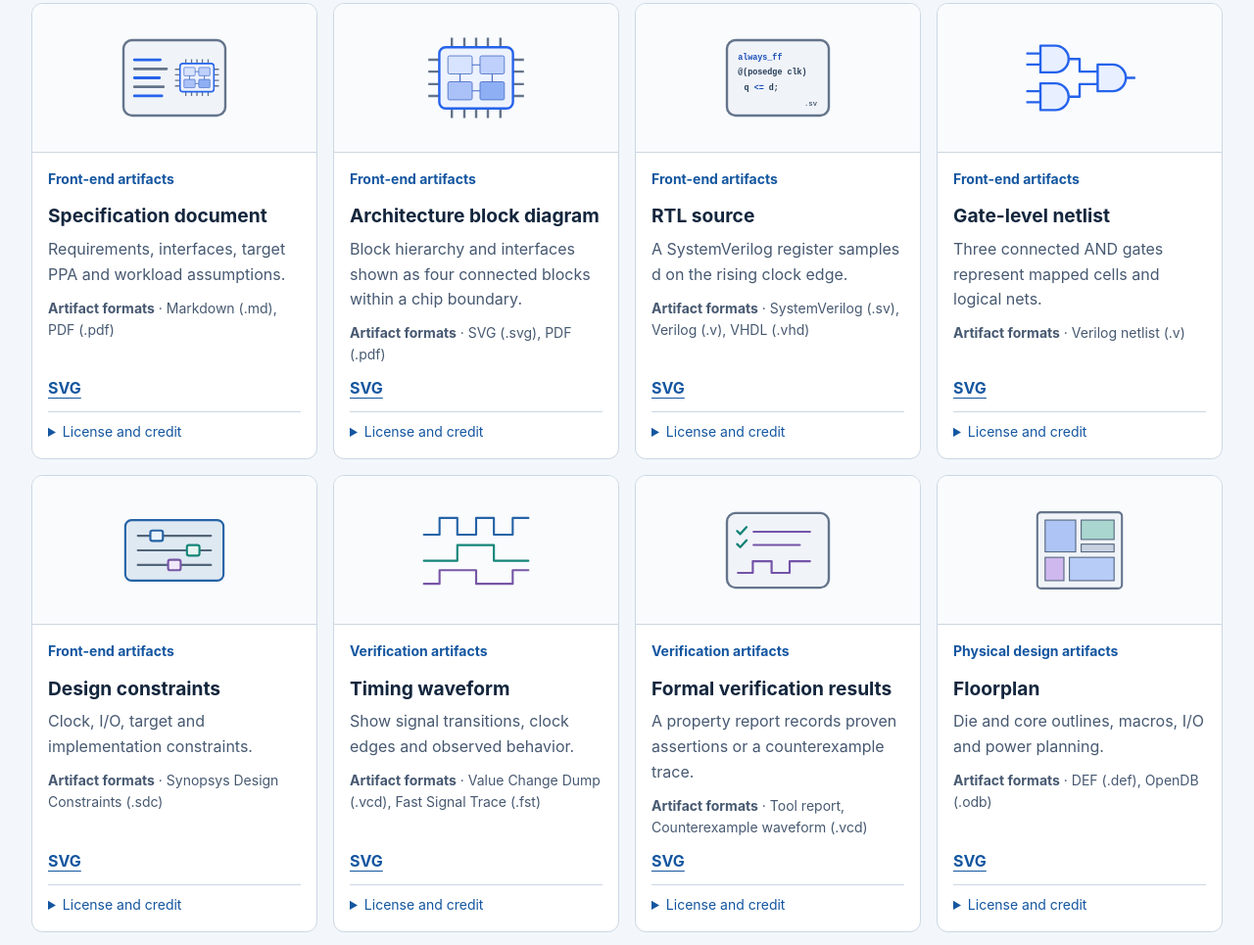
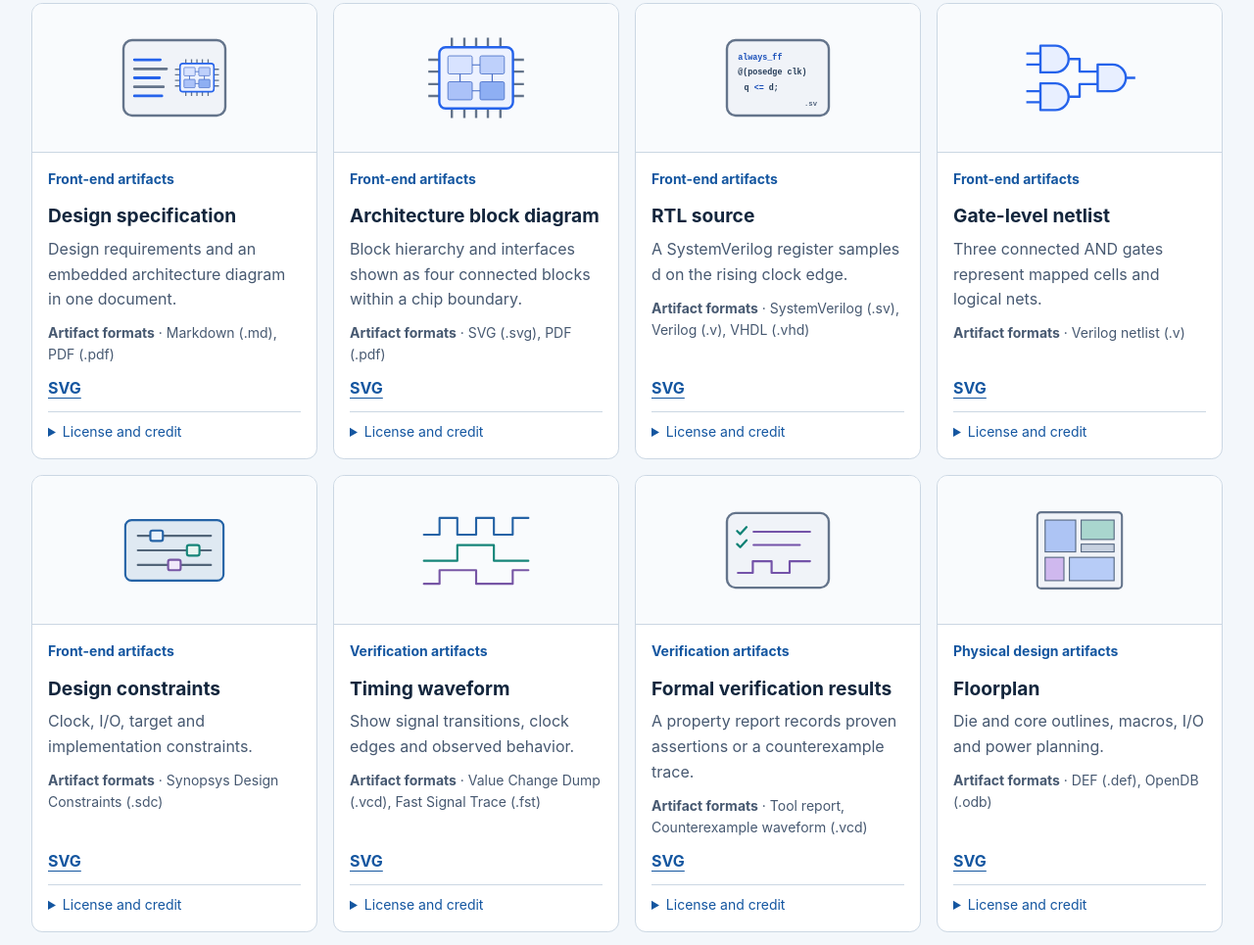
Before and after one commit to FCHXWH823/EDA-Figure-Library, a plain HTML site: page docs/index.html in a window 1280 px wide. Shown: the part 2561-3526 px from the top of the page at 98% size. Drawn offline with Linux system fonts and the light colour scheme.

Commit message:
Sync the design specification gallery card

```diff
--- a/docs/index.html
+++ b/docs/index.html
@@ -128,9 +128,9 @@
   <div class="card-body"><p class="category">EDA tasks</p><h3>Tape-out</h3><p>Submit the signed-off layout and required deliverables to the foundry.</p><p class="downloads"><a href="../icons/tasks/tapeout.svg" download>SVG</a></p>
     <details><summary>License and credit</summary><p>EDA Figure Library contributors · <a href="https://creativecommons.org/licenses/by/4.0/">CC BY 4.0</a></p></details></div>
 </article>
-        <article class="card" data-category="frontend" data-search="specification document specification requirements, interfaces, target ppa and workload assumptions. front-end artifacts cc-by-4.0  markdown (.md) pdf (.pdf)">
-  <a class="preview icon" href="../icons/frontend/specification.svg"><img loading="lazy" src="../icons/frontend/specification.svg" alt="Specification document"></a>
-  <div class="card-body"><p class="category">Front-end artifacts</p><h3>Specification document</h3><p>Requirements, interfaces, target PPA and workload assumptions.</p><p class="formats"><strong>Artifact formats</strong> · Markdown (.md), PDF (.pdf)</p><p class="downloads"><a href="../icons/frontend/specification.svg" download>SVG</a></p>
+        <article class="card" data-category="frontend" data-search="design specification specification design requirements and an embedded architecture diagram in one document. front-end artifacts cc-by-4.0  markdown (.md) pdf (.pdf)">
+  <a class="preview icon" href="../icons/frontend/specification.svg"><img loading="lazy" src="../icons/frontend/specification.svg" alt="Design specification"></a>
+  <div class="card-body"><p class="category">Front-end artifacts</p><h3>Design specification</h3><p>Design requirements and an embedded architecture diagram in one document.</p><p class="formats"><strong>Artifact formats</strong> · Markdown (.md), PDF (.pdf)</p><p class="downloads"><a href="../icons/frontend/specification.svg" download>SVG</a></p>
     <details><summary>License and credit</summary><p>EDA Figure Library contributors · <a href="https://creativecommons.org/licenses/by/4.0/">CC BY 4.0</a></p></details></div>
 </article>
         <article class="card" data-category="frontend" data-search="architecture block diagram architecture block hierarchy and interfaces shown as four connected blocks within a chip boundary. front-end artifacts cc-by-4.0  svg (.svg) pdf (.pdf)">
```
